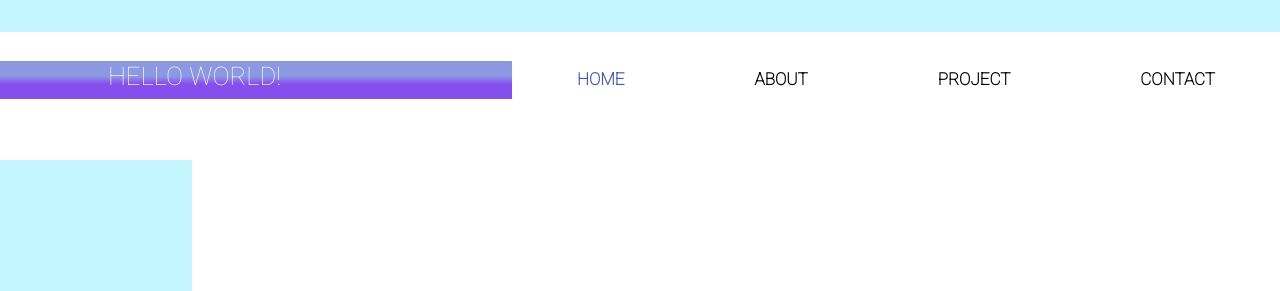
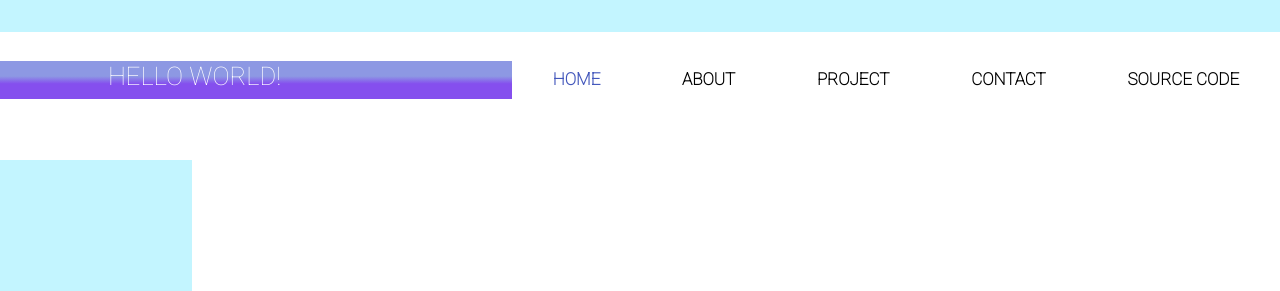
Before and after one commit to Ritwik880/Basic-Html-Portfolio, a plain HTML site: page dist/home.html in a window 1280 px wide. Shown: the top 291 px of the page. Drawn offline with nearby package versions, Linux system fonts and the light colour scheme.

```diff
--- a/dist/home.html
+++ b/dist/home.html
@@ -25,6 +25,7 @@
                 <a href="./html/about.html">About</a>
                 <a href="./html/project.html">Project</a>
                 <a href="./html/contact.html">Contact</a>
+                <a href="https://github.com/Ritwik880/Basic-Html-Portfolio">Source Code</a>
             </nav>
 
         </section>
```
Also changed, not shown: dist/html/about.html (+1 -0 lines), dist/html/contact.html (+1 -0 lines), dist/html/project.html (+1 -0 lines), image1.png (added), 1 other file.
